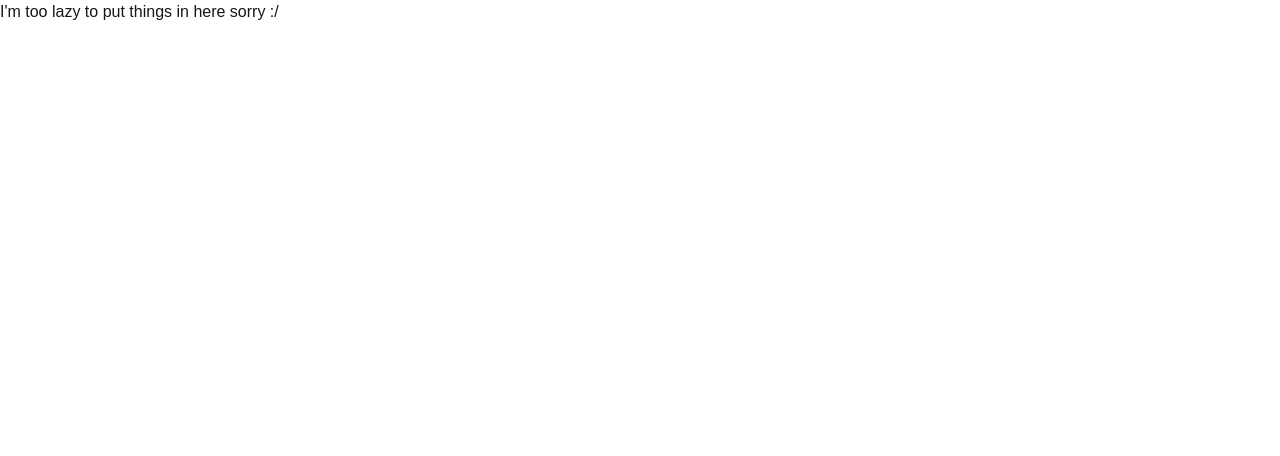
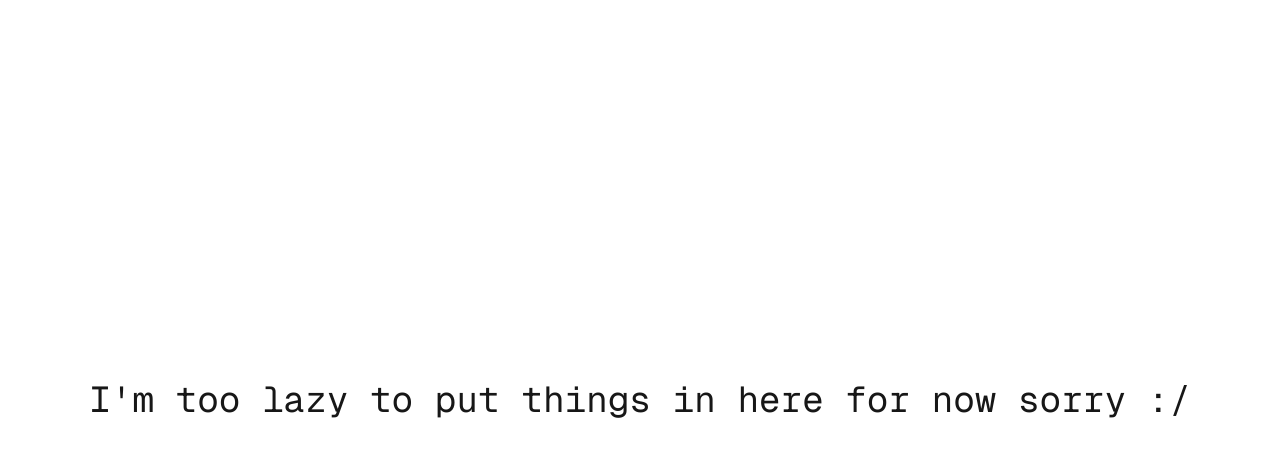
Before and after one commit to jonasbina/jonasbina.com, a Next.js app: page /projects in a window 1280 px wide. Shown: the top 456 px of the page. Built offline with nearby package versions, Linux system fonts and the light colour scheme.

Commit message:
pow(blyat,2)

```diff
--- a/pages/projects.tsx
+++ b/pages/projects.tsx
@@ -3,7 +3,17 @@
 export default function Home() {
     return(
         <RootLayout>
-            <h1>I'm too lazy to put things in here sorry :/</h1>
+            <div
+                className="grid grid-rows-[20px_1fr_20px] items-center justify-items-center min-h-screen p-8 pb-20 gap-16 sm:p-20 font-[family-name:var(--font-geist-sans)] min-w-full">
+                <main className="flex flex-col gap-8 row-start-2 items-center text-center justify-center min-w-max">
+                    <div
+                        className="text-4xl text-center font-[family-name:var(--font-geist-mono)] animate__animated animate__slideInDown">
+                        <h1>I'm too lazy to put things in here for now sorry :/</h1>
+                    </div>
+                </main>
+            </div>
+
+
         </RootLayout>
-    )
+)
 }
```
